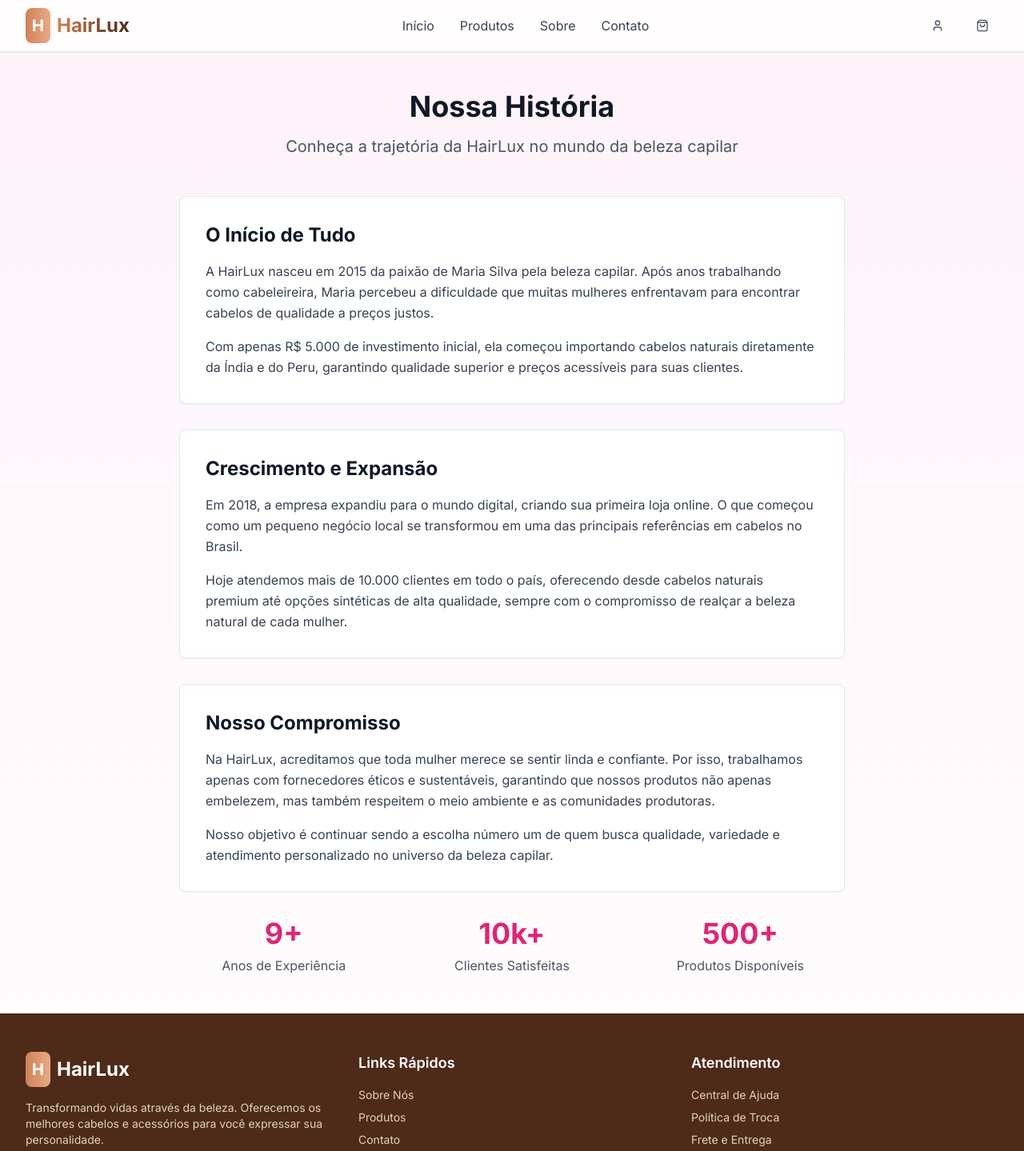
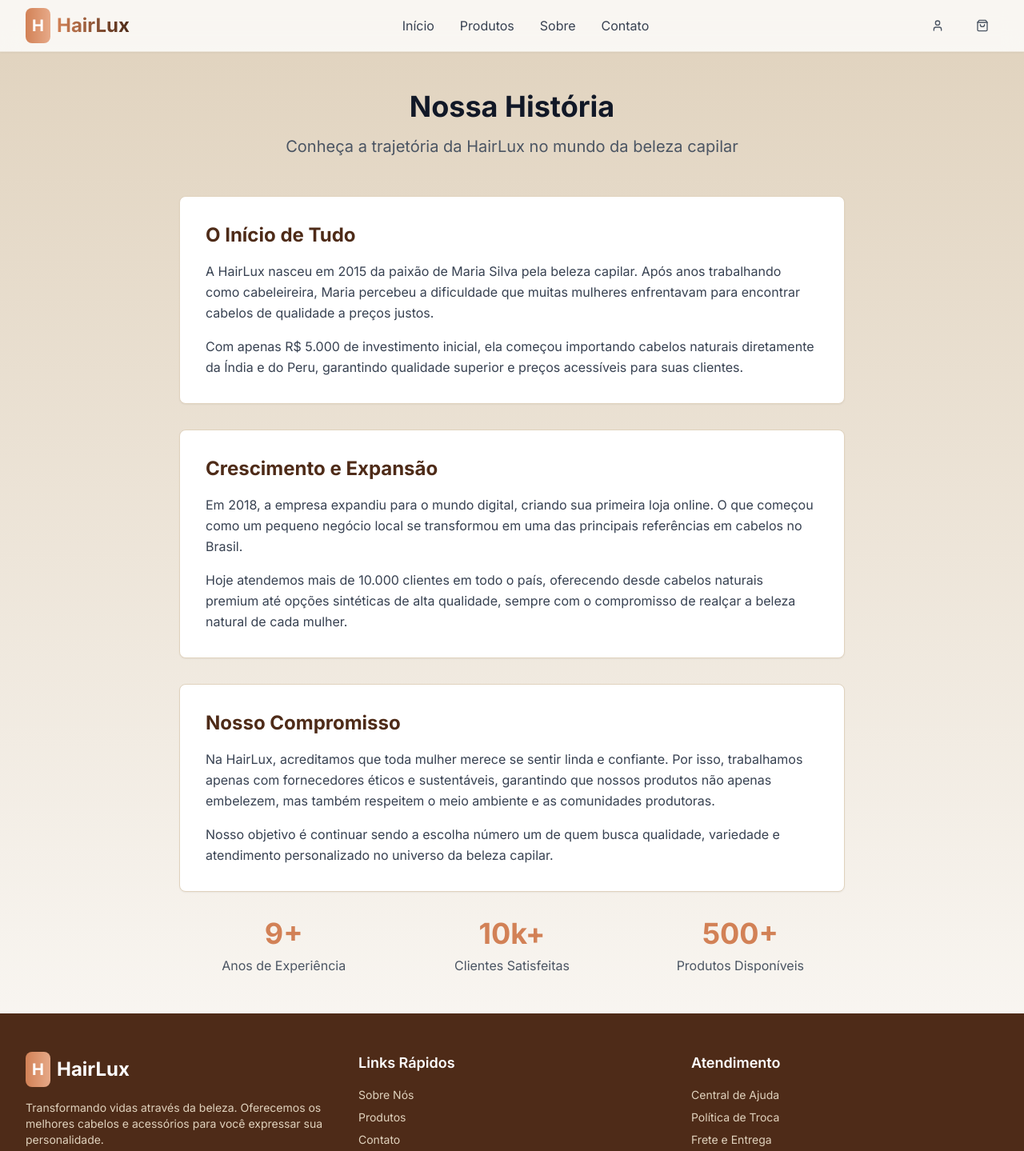
Before and after one commit to HenriqueGSena/curl-commerce-hub, a React (Vite) app: page /sobre in a window 1280 px wide. Shown: the top 1439 px of the page at 80% size. Built offline with nearby package versions, Linux system fonts and the light colour scheme.

Commit message:
Refactor: Update card and sobre colors
Update the card and sobre components to use the specified color scheme.

```diff
--- a/src/components/ui/ProductCard.tsx
+++ b/src/components/ui/ProductCard.tsx
@@ -12,7 +12,7 @@ interface ProductCardProps {
 export const ProductCard = ({ product }: ProductCardProps) => {
   return (
     <Link to={`/produto/${product.id}`}>
-      <Card className="group hover:shadow-xl transition-all duration-300 border-brand-light hover:border-brand-medium overflow-hidden h-full flex flex-col cursor-pointer">
+      <Card className="group hover:shadow-xl transition-all duration-300 border-brand-light hover:border-brand-primary overflow-hidden h-full flex flex-col cursor-pointer">
         <ProductCardImage product={product} />
         <CardContent className="p-0">
           <ProductCardContent product={product} />
--- a/src/pages/Sobre.tsx
+++ b/src/pages/Sobre.tsx
@@ -5,7 +5,7 @@ import { Card, CardContent } from "@/components/ui/card";
 
 const Sobre = () => {
   return (
-    <div className="min-h-screen bg-gradient-to-b from-pink-50 to-white">
+    <div className="min-h-screen bg-gradient-to-b from-brand-light to-white">
       <Header />
       <div className="max-w-4xl mx-auto px-4 sm:px-6 lg:px-8 py-12 animate-fade-in">
         <div className="text-center mb-12">
@@ -18,9 +18,9 @@ const Sobre = () => {
         </div>
 
         <div className="space-y-8">
-          <Card className="animate-fade-in">
+          <Card className="animate-fade-in border-brand-light hover:border-brand-medium transition-colors">
             <CardContent className="p-8">
-              <h2 className="text-2xl font-bold text-gray-900 mb-4">
+              <h2 className="text-2xl font-bold text-brand-dark mb-4">
                 O Início de Tudo
               </h2>
               <p className="text-gray-700 leading-relaxed mb-4">
@@ -36,9 +36,9 @@ const Sobre = () => {
             </CardContent>
           </Card>
 
-          <Card className="animate-fade-in">
+          <Card className="animate-fade-in border-brand-light hover:border-brand-medium transition-colors">
             <CardContent className="p-8">
-              <h2 className="text-2xl font-bold text-gray-900 mb-4">
+              <h2 className="text-2xl font-bold text-brand-dark mb-4">
                 Crescimento e Expansão
               </h2>
               <p className="text-gray-700 leading-relaxed mb-4">
@@ -54,9 +54,9 @@ const Sobre = () => {
             </CardContent>
           </Card>
 
-          <Card className="animate-fade-in">
+          <Card className="animate-fade-in border-brand-light hover:border-brand-medium transition-colors">
             <CardContent className="p-8">
-              <h2 className="text-2xl font-bold text-gray-900 mb-4">
+              <h2 className="text-2xl font-bold text-brand-dark mb-4">
                 Nosso Compromisso
               </h2>
               <p className="text-gray-700 leading-relaxed mb-4">
@@ -74,15 +74,15 @@ const Sobre = () => {
 
           <div className="grid md:grid-cols-3 gap-6 mt-12">
             <div className="text-center animate-fade-in">
-              <div className="text-4xl font-bold text-pink-600 mb-2">9+</div>
+              <div className="text-4xl font-bold text-brand-primary mb-2">9+</div>
               <div className="text-gray-600">Anos de Experiência</div>
             </div>
             <div className="text-center animate-fade-in">
-              <div className="text-4xl font-bold text-pink-600 mb-2">10k+</div>
+              <div className="text-4xl font-bold text-brand-primary mb-2">10k+</div>
               <div className="text-gray-600">Clientes Satisfeitas</div>
             </div>
             <div className="text-center animate-fade-in">
-              <div className="text-4xl font-bold text-pink-600 mb-2">500+</div>
+              <div className="text-4xl font-bold text-brand-primary mb-2">500+</div>
               <div className="text-gray-600">Produtos Disponíveis</div>
             </div>
           </div>
```
